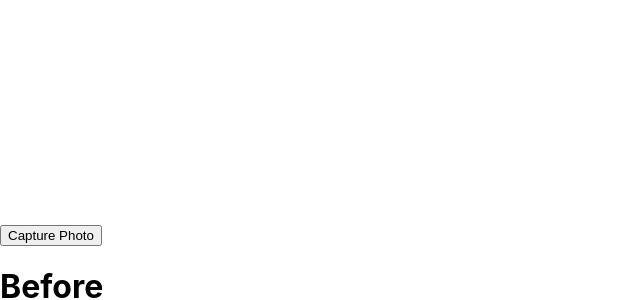
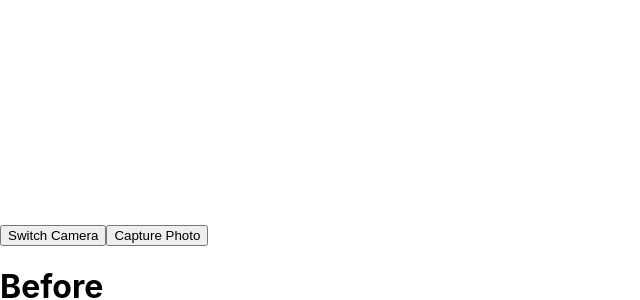
Before and after one commit to dickymujantara/ocr-scanner, a React (Create React App) app: page / in a window 1280 px wide. Shown: the part 500-800 px from the top of the page, without its empty margins (0-640 px from the left). Built offline with nearby package versions, Linux system fonts and the light colour scheme; no server answers.

Commit message:
add switch camera

```diff
--- a/src/OCR.js
+++ b/src/OCR.js
@@ -2,6 +2,8 @@ import React, {Component} from "react";
 import Webcam from "react-webcam";
 import Resizer from "react-image-file-resizer";
 import Tesseract from 'tesseract.js';
+const FACING_MODE_USER = "user";
+const FACING_MODE_ENVIRONMENT = "environment";
 
 export default class OCR extends Component{
 
@@ -12,8 +14,13 @@ export default class OCR extends Component{
             captureImage : null,
             resizeImage : null,
             resultText : null,
+            faceMode : FACING_MODE_USER,
             arrText : []
         }
+    }
+
+    switchCamera = () => {
+        this.setState({faceMode : this.state.faceMode !== FACING_MODE_USER ? FACING_MODE_USER : FACING_MODE_ENVIRONMENT})
     }
 
     capturePhoto = () => {
@@ -80,14 +87,20 @@ export default class OCR extends Component{
     render(){
         return(
             <div>
+                <div>
                 <Webcam
                     ref={this.webcamRef}
                     audio={false}
                     height={720}
                     screenshotFormat="image/jpeg"
                     width={1280}
+                    videoConstraints={{
+                        facingMode: this.state.faceMode
+                    }}
                 />
+                <button onClick={() => this.switchCamera()}>Switch Camera</button>
                 <button onClick={() => this.capturePhoto()}>Capture Photo</button>
+                </div>
 
                 <div>
                     <h1>Before</h1>
```
